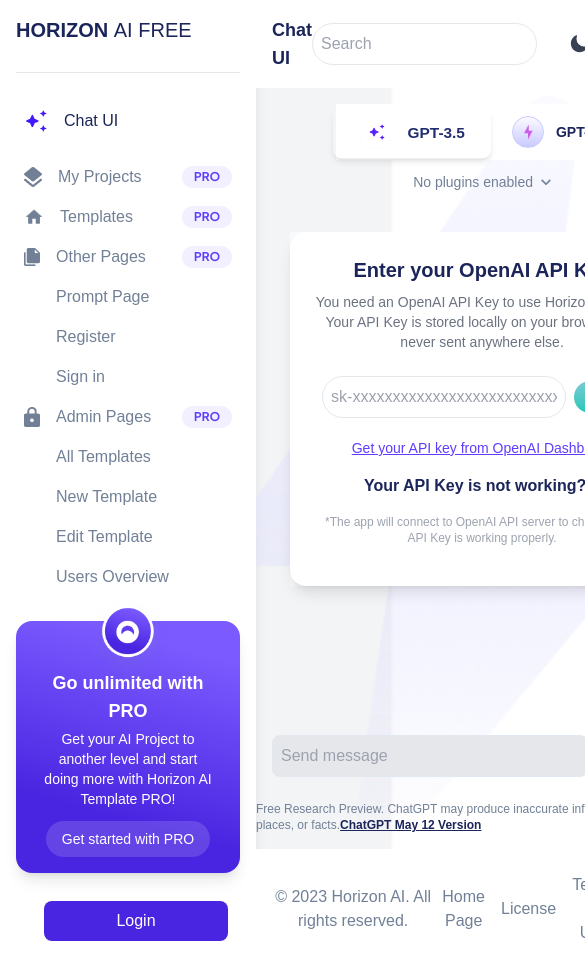
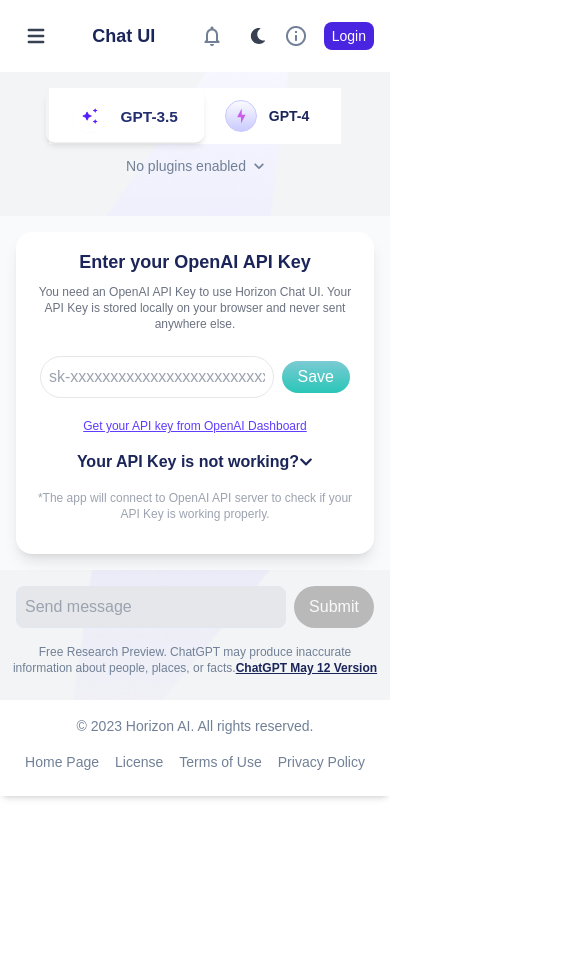
Before and after one commit to jijonjau/horizon-ai-frontend, a Next.js app in the folder horizon-ai/: page / in a window 390 px wide. Shown: the top 969 px of the page, 585 px wide, since content can reach past the window. After the commit the page ends 844 px from the top, so only its background shows below. Built offline with nearby package versions, Linux system fonts and the light colour scheme.

Commit message:
resolve screen responsiveness

```diff
--- a/horizon-ai/src/app/page.tsx
+++ b/horizon-ai/src/app/page.tsx
@@ -6,6 +6,7 @@ import Header from '../layout/Header';
 import APIKeyForm from '../components/APIKeyForm';
 import Footer from '@/layout/Footer';
 import ChatWindow from '@/components/ChatWindow';
+import { HiChevronLeft } from 'react-icons/hi';
 
 export default function Chat() {
   const [selectedModel, setSelectedModel] = useState('gpt-3.5');
@@ -17,7 +18,8 @@ export default function Chat() {
   const [userEmail, setUserEmail] = useState('adelaparkson@gmail.com');
 
   return (
-    <div className="flex bg-gray-100 dark:bg-gray-900 dark:text-white rounded-lg shadow-md h-fit">
+    <div className="flex flex-col md:flex-row bg-gray-100 dark:bg-gray-900 dark:text-white rounded-lg shadow-md h-fit">
+      <div className="hidden md:block md:w-64">
         <Sidebar
           isLoggedIn={isLoggedIn}
           setIsLoggedIn={setIsLoggedIn}
@@ -28,6 +30,7 @@ export default function Chat() {
           isOpen={isOpen}
           setIsOpen={setIsOpen}
         />
+      </div>
       <div className="flex flex-col flex-1">
         <Header
           isLoggedIn={isLoggedIn}
@@ -45,7 +48,7 @@ export default function Chat() {
             backgroundImage: 'url(/Images/background.png)',
           }}
         >
-          <div className="flex items-center bg-white p-1 mb-3 mt-4 dark:bg-gray-800 dark:text-gray-200">
+          <div className="flex flex-wrap justify-center items-center bg-white p-1 mb-3 mt-4 dark:bg-gray-800 dark:text-gray-200">
             <button
               onClick={() => setSelectedModel('gpt-3.5')}
               className={`flex items-center gap-3 px-6 py-2 rounded-lg text-sm transition-all text-[#1b2559] font-semibold mr-1
--- a/horizon-ai/src/components/APIKeyForm.tsx
+++ b/horizon-ai/src/components/APIKeyForm.tsx
@@ -45,18 +45,18 @@ const APIKeyForm = ({ onClose }: { onClose: () => void }) => {
   };
 
   return (
-    <div className="flex flex-col items-center justify-center bg-gray-50 dark:bg-gray-900">
-      <div className="bg-white dark:bg-gray-900 dark:border dark:border-white shadow-lg rounded-2xl p-6 w-full max-w-96 text-center">
-        <h2 className="text-xl font-semibold text-[#1b2559] dark:text-gray-200">
+    <div className="flex flex-col items-center justify-center bg-gray-50 dark:bg-gray-900 p-4 sm:p-6 md:p-8 lg:p-10">
+      <div className="bg-white dark:bg-gray-900 dark:border dark:border-white shadow-lg rounded-2xl p-4 sm:p-6 md:p-8 lg:p-10 w-full max-w-md lg:max-w-lg text-center">
+        <h2 className="text-lg sm:text-xl font-semibold text-[#1b2559] dark:text-gray-200">
           Enter your OpenAI API Key
         </h2>
 
-        <p className="text-sm text-gray-500 mt-2 dark:text-gray-400">
+        <p className="text-xs sm:text-sm text-gray-500 mt-2 dark:text-gray-400">
           You need an OpenAI API Key to use Horizon Chat UI. Your API Key is
           stored locally on your browser and never sent anywhere else.
         </p>
 
-        <div className="flex items-center p-2 rounded-lg mt-4 justify-between ">
+        <div className="flex items-center p-2 rounded-lg mt-4 justify-between">
           <input
             type="password"
             className="flex-1 border border-gray-200 dark:border-gray-700 rounded-full outline-none text-gray-700 dark:text-gray-200 bg-white dark:bg-gray-800 p-2"
@@ -78,7 +78,7 @@ const APIKeyForm = ({ onClose }: { onClose: () => void }) => {
 
         <a
           href="https://platform.openai.com/api-keys"
-          className="text-sm text-[#603CFF] underline font-medium block mt-3"
+          className="text-xs sm:text-sm text-[#603CFF] underline font-medium block mt-3"
           target="_blank"
           rel="noopener noreferrer"
         >
@@ -98,7 +98,7 @@ const APIKeyForm = ({ onClose }: { onClose: () => void }) => {
         </button>
 
         {showSolutions && (
-          <ul className="mt-2 text-sm text-[#1b2559] dark:text-gray-200 list-disc list-inside space-y-1 text-left p-3">
+          <ul className="mt-2 text-xs sm:text-sm text-[#1b2559] dark:text-gray-200 list-disc list-inside space-y-1 text-left p-3">
             <li>
               Make sure you have an{' '}
               <a
--- a/horizon-ai/src/components/ChatMessage.tsx
+++ b/horizon-ai/src/components/ChatMessage.tsx
@@ -21,7 +21,7 @@ const ChatMessage: React.FC<{
   };
 
   return (
-    <div className="flex items-center gap-3 w-full">
+    <div className="flex items-center gap-3 w-full sm:w-3/4 lg:w-2/3 xl:w-1/2">
       <div className="w-10 h-10 flex items-center justify-center rounded-full bg-gray-200 dark:bg-gray-700 flex-shrink-0">
         {isUser ? (
           <HiUser className="text-gray-600 dark:text-gray-300" size={22} />
@@ -45,6 +45,7 @@ const ChatMessage: React.FC<{
               className="flex-1 bg-transparent outline-none border-none text-gray-700 dark:text-gray-200"
               value={editedMessage}
               onChange={(e) => setEditedMessage(e.target.value)}
+              style={{ width: '100%' }}
             />
           ) : (
             <p className="text-gray-700 dark:text-gray-300 flex-1">{message}</p>
--- a/horizon-ai/src/components/ChatWindow.tsx
+++ b/horizon-ai/src/components/ChatWindow.tsx
@@ -54,8 +54,8 @@ const ChatWindow: React.FC<{ isDisabled: boolean }> = ({ isDisabled }) => {
   };
 
   return (
-    <div className="flex flex-col h-full items-center w-full">
-      <div className="w-full max-w-2xl flex-1 overflow-y-auto space-y-4 p-4">
+    <div className="flex flex-col h-full items-center w-full p-2 md:p-4">
+      <div className="w-full max-w-2xl flex-1 overflow-y-auto space-y-4">
         {messages.map((msg, index) => (
           <ChatMessage
             key={index}
@@ -69,7 +69,7 @@ const ChatWindow: React.FC<{ isDisabled: boolean }> = ({ isDisabled }) => {
         {messages.some((msg) => !msg.isUser) && (
           <button
             onClick={regenerateResponse}
-            className="bg-gray-200 text-[#1B2559] border border-[#E2E8F0] px-4 py-2 rounded-lg font-medium hover:bg-gray-300 transition ml-40"
+            className="bg-gray-200 text-[#1B2559] border border-[#E2E8F0] px-3 py-2 rounded-lg font-medium hover:bg-gray-300 transition mt-4 md:ml-40"
           >
             <img
               src="/Icons/regenerate.png"
@@ -81,7 +81,7 @@ const ChatWindow: React.FC<{ isDisabled: boolean }> = ({ isDisabled }) => {
         )}
       </div>
 
-      <div className="w-full max-w-2xl p-4 dark:border-gray-700 bottom-2">
+      <div className="w-full max-w-2xl p-2 md:p-4 dark:border-gray-700 bottom-2">
         <div className="flex w-full">
           <input
             type="text"
@@ -102,7 +102,7 @@ const ChatWindow: React.FC<{ isDisabled: boolean }> = ({ isDisabled }) => {
                 ? 'gray'
                 : 'linear-gradient(15.46deg, #4A25E1 26.3%, #7B5AFF 86.4%)',
             }}
-            className={`ml-2 text-white p-2 rounded-full w-24 flex-shrink-0
+            className={`ml-2 text-white p-2 rounded-full w-20 md:w-24 flex-shrink-0
               ${isDisabled ? 'opacity-50 cursor-not-allowed' : 'hover:scale-105 hover:brightness-110 active:brightness-90'}`}
             disabled={isDisabled}
           >
@@ -111,7 +111,7 @@ const ChatWindow: React.FC<{ isDisabled: boolean }> = ({ isDisabled }) => {
         </div>
       </div>
 
-      <p className="text-[#718096] text-xs mt-2 dark:text-gray-300 mb-4">
+      <p className="text-[#718096] text-xs mt-2 dark:text-gray-300 mb-4 text-center">
         Free Research Preview. ChatGPT may produce inaccurate information about
         people, places, or facts.
         <a
--- a/horizon-ai/src/components/ProPromotionCard.tsx
+++ b/horizon-ai/src/components/ProPromotionCard.tsx
@@ -3,7 +3,7 @@ import React from 'react';
 const ProPromotionCard = () => {
   return (
     <div
-      className="relative flex flex-col items-center p-4 rounded-2xl text-white text-center shadow-lg mt-6"
+      className="relative flex flex-col items-center p-4 rounded-2xl text-white text-center shadow-lg mt-6 md:max-w-xs mx-auto"
       style={{
         background: 'linear-gradient(15.46deg, #4A25E1 26.3%, #7B5AFF 86.4%)',
       }}
@@ -32,3 +32,40 @@ const ProPromotionCard = () => {
 };
 
 export default ProPromotionCard;
+
+// import React from 'react';
+
+// const ProPromotionCard = () => {
+//   return (
+//     <div
+//       className="relative flex flex-col items-center p-4 rounded-2xl text-white text-center shadow-lg mt-6 md:p-6 lg:flex-row lg:items-start lg:text-left"
+//       style={{
+//         background: 'linear-gradient(15.46deg, #4A25E1 26.3%, #7B5AFF 86.4%)',
+//       }}
+//     >
+//       <div className="absolute -top-7 w-22 h-22 bg-opacity-20 rounded-full flex items-center justify-center md:w-28 md:h-28">
+//         <img src="/Icons/pro-card.png" alt="Pro Icon" className="w-24 h-24 md:w-28 md:h-28" />
+//       </div>
+
+//       <div className="mt-3 lg:mt-0 lg:ml-12 lg:flex-1">
+//         <h2 className="text-lg font-semibold">Go unlimited with PRO</h2>
+//         <p className="text-sm mt-1 px-2">
+//           Get your AI Project to another level and start doing more with Horizon AI Template PRO!
+//         </p>
+
+//         <a
+//           href="https://horizon-ui.com/ai-template"
+//           target="_blank"
+//           rel="noopener noreferrer"
+//           className="inline-block mt-3"
+//         >
+//           <button className="bg-[#FFFFFF24] text-white text-sm font-medium py-2 px-4 rounded-full hover:bg-opacity-90 transition">
+//             Get started with PRO
+//           </button>
+//         </a>
+//       </div>
+//     </div>
+//   );
+// };
+
+// export default ProPromotionCard;
--- a/horizon-ai/src/components/ScreenToggleMode.tsx
+++ b/horizon-ai/src/components/ScreenToggleMode.tsx
@@ -1,7 +1,7 @@
 'use client';
 
 import React, { useState, useEffect } from 'react';
-import { SunIcon, MoonIcon } from '@heroicons/react/24/solid';
+import { FaSun, FaMoon } from 'react-icons/fa';
 
 const ScreenModeToggle = () => {
   const [darkMode, setDarkMode] = useState(false);
@@ -32,12 +32,12 @@ const ScreenModeToggle = () => {
   return (
     <button
       onClick={toggleDarkMode}
-      className="w-5 h-5 flex items-center justify-center rounded-full transition-all ml-4"
+      className="w-5 h-5 flex items-center justify-center rounded-full transition-all ml-4 lg:ml-6 sm:w-6 sm:h-6 md:w-7 md:h-7 lg:w-8 lg:h-8 xl:w-10 xl:h-10"
     >
       {darkMode ? (
-        <SunIcon className="w-5 h-5 text-yellow-400" />
+        <FaSun className="w-4 h-4 text-yellow-400 md:w-5 md:h-5 lg:w-6 lg:h-6 xl:w-6 xl:h-6" />
       ) : (
-        <MoonIcon className="w-5 h-5 text-gray-700" />
+        <FaMoon className="w-4 h-4 text-gray-700 md:w-5 md:h-5 lg:w-6 lg:h-6 xl:w-6 xl:h-6" />
       )}
     </button>
   );
--- a/horizon-ai/src/components/UserMenu.tsx
+++ b/horizon-ai/src/components/UserMenu.tsx
@@ -44,13 +44,13 @@ const UserMenu: React.FC<{
         <img
           src="/Icons/user-avatar.png"
           alt="User Avatar"
-          className="w-8 h-8 ml-4 cursor-pointer rounded-full"
+          className="w-6 h-6 ml-4 cursor-pointer rounded-full"
           onClick={() => setIsOpen(true)}
         />
       ) : (
         <button
           onClick={() => setIsLoginModalOpen(true)}
-          className="ml-4 px-4 py-2 bg-[#4A25E1] text-white rounded-lg"
+          className="ml-4 px-2 py-1 bg-[#4A25E1] text-white rounded-lg text-sm"
         >
           Login
         </button>
@@ -59,24 +59,24 @@ const UserMenu: React.FC<{
       {isOpen && isLoggedIn && (
         <div
           ref={modalRef}
-          className="absolute top-12 right-0 w-56 bg-white dark:bg-[#1a1c23] shadow-lg rounded-xl p-3 border border-gray-300 dark:border-gray-700 z-50"
+          className="absolute top-12 right-0 w-44 bg-white dark:bg-[#1a1c23] shadow-lg rounded-xl p-2 border border-gray-300 dark:border-gray-700 z-50"
         >
-          <div className="pb-2 border-b border-gray-200 dark:border-gray-600">
-            <h3 className="font-semibold text-[#1b2559] dark:text-gray-200">
+          <div className="pb-1 border-b border-gray-200 dark:border-gray-600">
+            <h3 className="font-semibold text-[#1b2559] dark:text-gray-200 text-sm">
               Hello, {userName} 👋
             </h3>
           </div>
 
-          <div className="mt-2 space-y-2">
+          <div className="mt-2 space-y-1">
             <a
               href="/profile-settings"
-              className="block p-2 text-[#1b2559] dark:text-gray-200 font-medium hover:bg-gray-200 dark:hover:bg-gray-700 rounded-lg transition"
+              className="block p-1 text-[#1b2559] dark:text-gray-200 font-medium hover:bg-gray-200 dark:hover:bg-gray-700 rounded-lg transition"
             >
               Profile Settings
             </a>
             <a
               href="/newsletter-settings"
-              className="block p-2 text-[#1b2559] dark:text-gray-200 font-medium hover:bg-gray-200 dark:hover:bg-gray-700 rounded-lg transition"
+              className="block p-1 text-[#1b2559] dark:text-gray-200 font-medium hover:bg-gray-200 dark:hover:bg-gray-700 rounded-lg transition"
             >
               Newsletter Settings
             </a>
@@ -86,7 +86,7 @@ const UserMenu: React.FC<{
                 setIsOpen(false);
                 window.location.reload();
               }}
-              className="block w-full text-left p-2 text-red-600 dark:text-red-400 font-medium hover:bg-red-100 dark:hover:bg-red-700 rounded-lg transition"
+              className="block w-full text-left p-1 text-red-600 dark:text-red-400 font-medium hover:bg-red-100 dark:hover:bg-red-700 rounded-lg transition text-sm"
             >
               Log out
             </button>
@@ -98,30 +98,30 @@ const UserMenu: React.FC<{
         <div className="fixed inset-0 flex items-center justify-center bg-black bg-opacity-50 z-50">
           <div
             ref={modalRef}
-            className="bg-white dark:bg-[#1a1c23] p-6 rounded-lg shadow-lg border border-gray-300 dark:border-gray-700 w-[450px]"
+            className="bg-white dark:bg-[#1a1c23] p-4 rounded-lg shadow-lg border border-gray-300 dark:border-gray-700 w-full max-w-sm sm:w-[300px]"
           >
-            <div className="flex items-start mb-2 border-gray-300 dark:border-gray-700">
+            <div className="flex flex-row sm:flex-row items-start mb-1 border-gray-300 dark:border-gray-700">
               <img
                 src="/Icons/google.png"
                 alt="Google Icon"
-                className="w-6 h-6 mr-3"
+                className="w-4 h-4 mr-2"
               />
-              <h2 className="text-[#1b2559] dark:text-gray-200">
+              <h2 className="text-sm text-[#1b2559] dark:text-gray-200">
                 Sign in to horizonAI.com with Google
               </h2>
             </div>
-            <div className="border-t border-b border-gray-300 dark:border-gray-700 my-2"></div>
-            <div className="flex items-center mb-4">
+            <div className="border-t border-b border-gray-300 dark:border-gray-700 my-1"></div>
+            <div className="flex items-center mb-2">
               <img
                 src="/Icons/user-avatar.png"
                 alt="Profile"
-                className="w-10 h-10 rounded-full mr-3"
+                className="w-8 h-8 rounded-full mr-2"
               />
               <div>
-                <p className="text-lg text-[#1b2559] dark:text-gray-200 font-medium">
+                <p className="text-sm text-[#1b2559] dark:text-gray-200 font-medium">
                   {userName}
                 </p>
-                <p className="text-sm text-gray-600 dark:text-gray-400">
+                <p className="text-xs text-gray-600 dark:text-gray-400">
                   {userEmail}
                 </p>
               </div>
@@ -131,11 +131,11 @@ const UserMenu: React.FC<{
                 setIsLoggedIn(true);
                 setIsLoginModalOpen(false);
               }}
-              className="w-full p-3 bg-blue-600 text-white font-medium rounded-lg hover:bg-blue-700 dark:bg-blue-500 dark:hover:bg-blue-600 transition"
+              className="w-full p-2 bg-blue-600 text-white font-medium rounded-lg hover:bg-blue-700 dark:bg-blue-500 dark:hover:bg-blue-600 transition text-sm"
             >
               Continue as {userName}
             </button>
-            <p className="text-xs text-gray-600 dark:text-gray-400 mt-4 text-center">
+            <p className="text-xs text-gray-600 dark:text-gray-400 mt-2 text-center">
               To continue, google.com will share your name, email address, and
               profile picture with this site. See this site's{' '}
               <a
--- a/horizon-ai/src/components/UserProfile.tsx
+++ b/horizon-ai/src/components/UserProfile.tsx
@@ -21,24 +21,24 @@ const UserProfile: React.FC<{
 }) => {
   const modalRef = useRef(null);
   return (
-    <div className="flex items-center justify-between p-3 mt-4 bg-white rounded-xl dark:bg-gray-800 dark:text-gray-200">
+    <div className="flex items-center justify-between p-2 mt-4 bg-white rounded-xl dark:bg-gray-800 dark:text-gray-200 w-full sm:w-[300px]">
       {isLoggedIn ? (
         <div className="flex items-center justify-between">
           <Image
             src="/Icons/user-avatar.png"
             alt="User Avatar"
-            width={32}
-            height={32}
+            width={24}
+            height={24}
             className="rounded-full"
           />
-          <span className="ml-3 font-medium text-gray-800 dark:text-gray-200">
+          <span className="ml-2 text-sm font-medium text-gray-800 dark:text-gray-200">
             {`${userName} Parkison`}
           </span>
           <button
             onClick={() => setIsLoggedIn(false)}
-            className="p-2 rounded-full bg-gray-100 hover:bg-gray-300 transition dark:bg-gray-700 dark:hover:bg-gray-600 ml-3"
+            className="p-1 rounded-full bg-gray-100 hover:bg-gray-300 transition dark:bg-gray-700 dark:hover:bg-gray-600 ml-2"
           >
-            <HiOutlineLogout className="w-5 h-5 text-gray-700 dark:text-gray-300" />
+            <HiOutlineLogout className="w-4 h-4 text-gray-700 dark:text-gray-300" />
           </button>
         </div>
       ) : (
@@ -54,30 +54,30 @@ const UserProfile: React.FC<{
         <div className="fixed inset-0 flex items-center justify-center bg-black bg-opacity-50 z-50">
           <div
             ref={modalRef}
-            className="bg-white dark:bg-[#1a1c23] p-6 rounded-lg shadow-lg border border-gray-300 dark:border-gray-700 w-[450px]"
+            className="bg-white dark:bg-[#1a1c23] p-4 rounded-lg shadow-lg border border-gray-300 dark:border-gray-700 w-full max-w-sm sm:w-[300px]"
           >
-            <div className="flex items-start mb-2 border-gray-300 dark:border-gray-700">
+            <div className="flex flex-row sm:flex-row items-start mb-1 border-gray-300 dark:border-gray-700">
               <img
                 src="/Icons/google.png"
                 alt="Google Icon"
-                className="w-6 h-6 mr-3"
+                className="w-4 h-4 mr-2"
               />
-              <h2 className="text-[#1b2559] dark:text-gray-200">
+              <h2 className="text-sm text-[#1b2559] dark:text-gray-200">
                 Sign in to horizonAI.com with Google
               </h2>
             </div>
-            <div className="border-t border-b border-gray-300 dark:border-gray-700 my-2"></div>
-            <div className="flex items-center mb-4">
+            <div className="border-t border-b border-gray-300 dark:border-gray-700 my-1"></div>
+            <div className="flex items-center mb-2">
               <img
                 src="/Icons/user-avatar.png"
                 alt="Profile"
-                className="w-10 h-10 rounded-full mr-3"
+                className="w-8 h-8 rounded-full mr-2"
               />
               <div>
-                <p className="text-lg text-[#1b2559] dark:text-gray-200 font-medium">
+                <p className="text-sm text-[#1b2559] dark:text-gray-200 font-medium">
                   {userName}
                 </p>
-                <p className="text-sm text-gray-600 dark:text-gray-400">
+                <p className="text-xs text-gray-600 dark:text-gray-400">
                   {userEmail}
                 </p>
               </div>
@@ -87,11 +87,11 @@ const UserProfile: React.FC<{
                 setIsLoggedIn(true);
                 setIsLoginModalOpen(false);
               }}
-              className="w-full p-3 bg-blue-600 text-white font-medium rounded-lg hover:bg-blue-700 dark:bg-blue-500 dark:hover:bg-blue-600 transition"
+              className="w-full p-2 bg-blue-600 text-white font-medium rounded-lg hover:bg-blue-700 dark:bg-blue-500 dark:hover:bg-blue-600 transition text-sm"
             >
               Continue as {userName}
             </button>
-            <p className="text-xs text-gray-600 dark:text-gray-400 mt-4 text-center">
+            <p className="text-xs text-gray-600 dark:text-gray-400 mt-2 text-center">
               To continue, google.com will share your name, email address, and
               profile picture with this site. See this site's{' '}
               <a
--- a/horizon-ai/src/layout/Footer.tsx
+++ b/horizon-ai/src/layout/Footer.tsx
@@ -3,15 +3,18 @@ import React from 'react';
 
 const Footer = () => {
   return (
-    <footer className="w-full p-4 bg-white text-[#718096] text-center flex items-center justify-between dark:bg-gray-900 dark:text-gray-300">
-      <div>&copy; 2023 Horizon AI. All rights reserved.</div>
+    <footer className="w-full p-4 bg-white text-[#718096] text-center flex flex-col items-center space-y-2 dark:bg-gray-900 dark:text-gray-300 sm:space-y-4">
+      <div className="flex flex-col items-center space-y-2 sm:items-center sm:w-full">
+        <div className="text-sm sm:text-xs">
+          &copy; 2023 Horizon AI. All rights reserved.
+        </div>
 
-      <div className="flex items-center space-x-4">
+        <div className="flex flex-wrap justify-center items-center space-x-4 sm:flex-col sm:space-x-0 sm:space-y-2">
           <a
             href="https://horizon-ui.com/pro"
             target="_blank"
             rel="noopener noreferrer"
-          className="p-2 rounded-lg hover:bg-gray-200"
+            className="p-2 rounded-lg hover:bg-gray-200 sm:w-full text-sm sm:text-xs"
           >
             Home Page
           </a>
@@ -20,7 +23,7 @@ const Footer = () => {
             href="https://horizon-ui.notion.site/End-User-License-Agreement-8fb09441ea8c4c08b60c37996195a6d5"
             target="_blank"
             rel="noopener noreferrer"
-          className="p-2 rounded-lg hover:bg-gray-200"
+            className="p-2 rounded-lg hover:bg-gray-200 sm:w-full text-sm sm:text-xs"
           >
             License
           </a>
@@ -29,7 +32,7 @@ const Footer = () => {
             href="https://horizon-ui.notion.site/Terms-Conditions-6e79229d25ed48f48a481962bc6de3ee"
             target="_blank"
             rel="noopener noreferrer"
-          className="p-2 rounded-lg hover:bg-gray-200"
+            className="p-2 rounded-lg hover:bg-gray-200 sm:w-full text-sm sm:text-xs"
           >
             Terms of Use
           </a>
@@ -38,10 +41,11 @@ const Footer = () => {
             href="https://horizon-ui.notion.site/Privacy-Policy-8addde50aa8e408ca5c5f5811c38f971"
             target="_blank"
             rel="noopener noreferrer"
-          className="p-2 rounded-lg hover:bg-gray-200"
+            className="p-2 rounded-lg hover:bg-gray-200 sm:w-full text-sm sm:text-xs"
           >
             Privacy Policy
           </a>
+        </div>
       </div>
     </footer>
   );
--- a/horizon-ai/src/layout/Header.tsx
+++ b/horizon-ai/src/layout/Header.tsx
@@ -3,6 +3,7 @@ import InformationMenu from '@/components/Information';
 import ScreenModeToggle from '@/components/ScreenToggleMode';
 import Notifications from '@/components/Notifications';
 import UserMenu from '@/components/UserMenu';
+import { HiMenu } from 'react-icons/hi';
 
 const Header: React.FC<{
   isLoggedIn: boolean;
@@ -24,15 +25,21 @@ const Header: React.FC<{
   setIsOpen,
 }) => {
   return (
-    <header className="w-full p-4 flex justify-between bg-white shadow-sm dark:bg-gray-900 dark:shadow-lg dark:text-white">
+    <header className="w-full p-4 flex justify-between items-center bg-white shadow-sm dark:bg-gray-900 dark:shadow-lg dark:text-white">
+      <button
+        className="lg:hidden p-2 rounded-md focus:outline-none focus:ring-2 focus:ring-inset focus:ring-indigo-500 dark:focus:ring-offset-gray-900"
+        onClick={() => setIsOpen(!isOpen)}
+      >
+        <HiMenu className="h-6 w-6 text-gray-700 dark:text-white" />
+      </button>
       <h1 className="text-lg font-semibold text-[#1b2559] dark:text-white">
         Chat UI
       </h1>
-      <div className="flex items-center">
+      <div className="flex items-center space-x-2">
         <input
           type="text"
           placeholder="Search"
-          className="border p-2 rounded-full pl-10 bg-white dark:bg-gray-800 dark:text-gray-200 dark:border-gray-700 outline-none focus:ring-0 focus:border-transparent text-[#1b2559]"
+          className="border p-2 rounded-full pl-10 bg-white dark:bg-gray-800 dark:text-gray-200 dark:border-gray-700 outline-none focus:ring-0 focus:border-transparent text-[#1b2559] hidden sm:block sm:w-20 lg:w-42"
         />
         <Notifications notifications={[]} />
         <ScreenModeToggle />
```
Also changed, not shown: horizon-ai/src/components/Information.tsx (+4 -4 lines), horizon-ai/src/components/Notifications.tsx (+8 -112 lines). Lines whose indentation alone changed are shown as unchanged.
